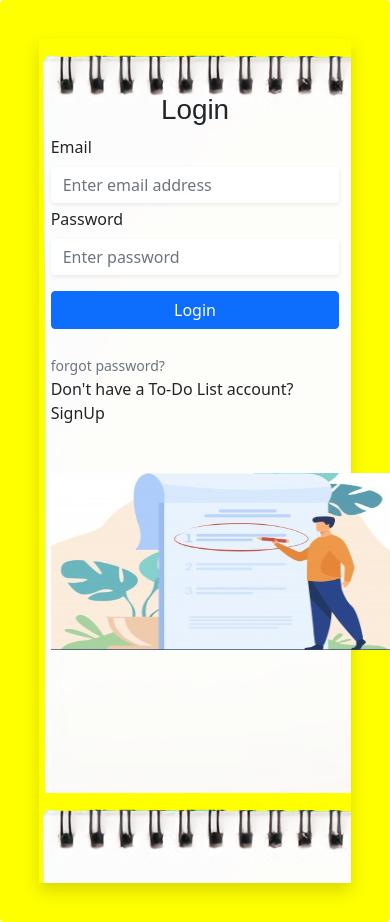
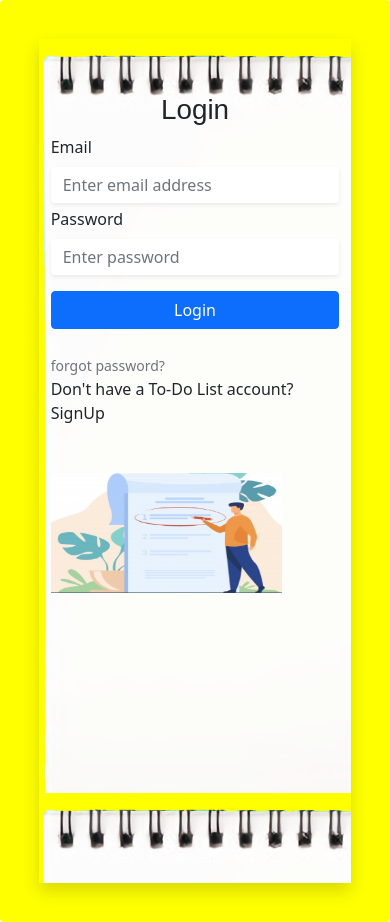
Before and after one commit to Midhun-chandran/todoList, a plain HTML site: page index.html in a window 390 px wide. Drawn offline with nearby package versions, Linux system fonts and the light colour scheme; no server answers.

Commit message:
Update login.css

```diff
--- a/login.css
+++ b/login.css
@@ -74,6 +74,7 @@
 
     .img {
         display: block;
+        max-width: inherit;
     }
 }
 
```
